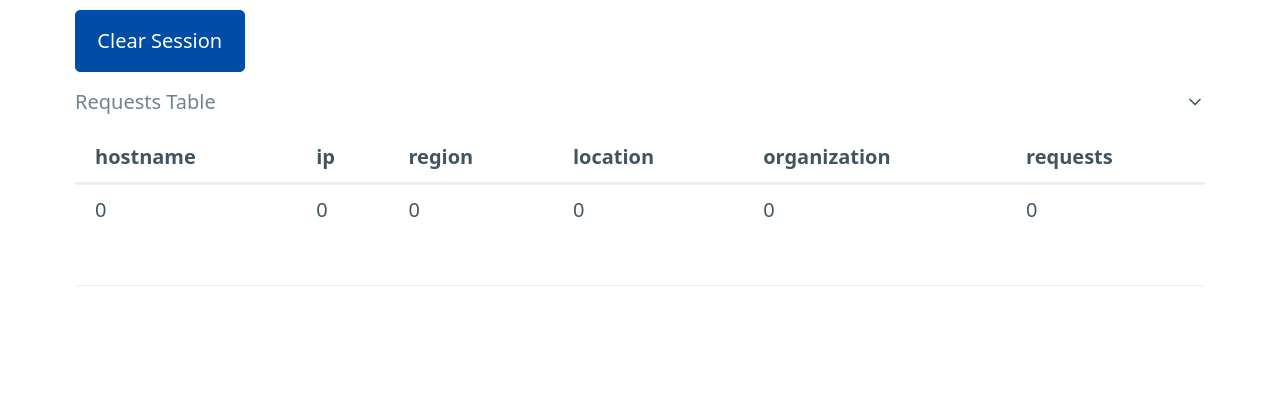
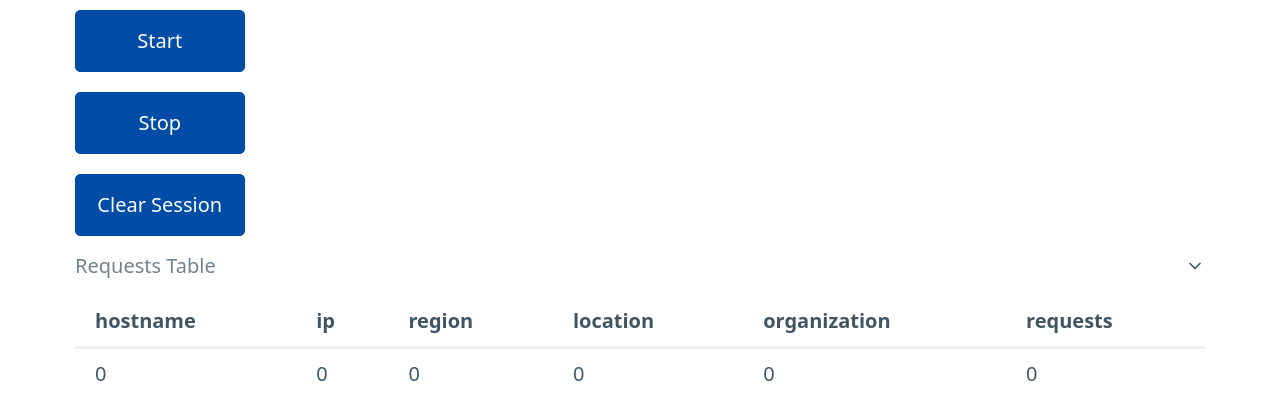
Before and after one commit to michaelMondoro/mapMe, a Flask app: template templates/mapping.html in a window 1280 px wide. Shown: the part 760-1158 px from the top of the page. Before the commit the page ends 1046 px from the top, so only its background shows below. Run offline with Flask 3, Linux system fonts and the light colour scheme; the template is opened without the code that fills it, so the values that code supplies are empty; some libraries are stand-ins or nearby versions.

Commit message:
add controls

```diff
--- a/templates/mapping.html
+++ b/templates/mapping.html
@@ -37,7 +37,10 @@
         <div style="padding-bottom: .5em;">
             <div id="map" style="height: 80vh;"></div>
         </div>
+        <button class="small-button" onclick="">Start</button>
+        <button class="small-button" onclick="location.reload()">Stop</button>
         <button class="small-button" onclick="clear_session()">Clear Session</button>
+
 
 
         <!-- <div id="" style="float: clear;">
```
